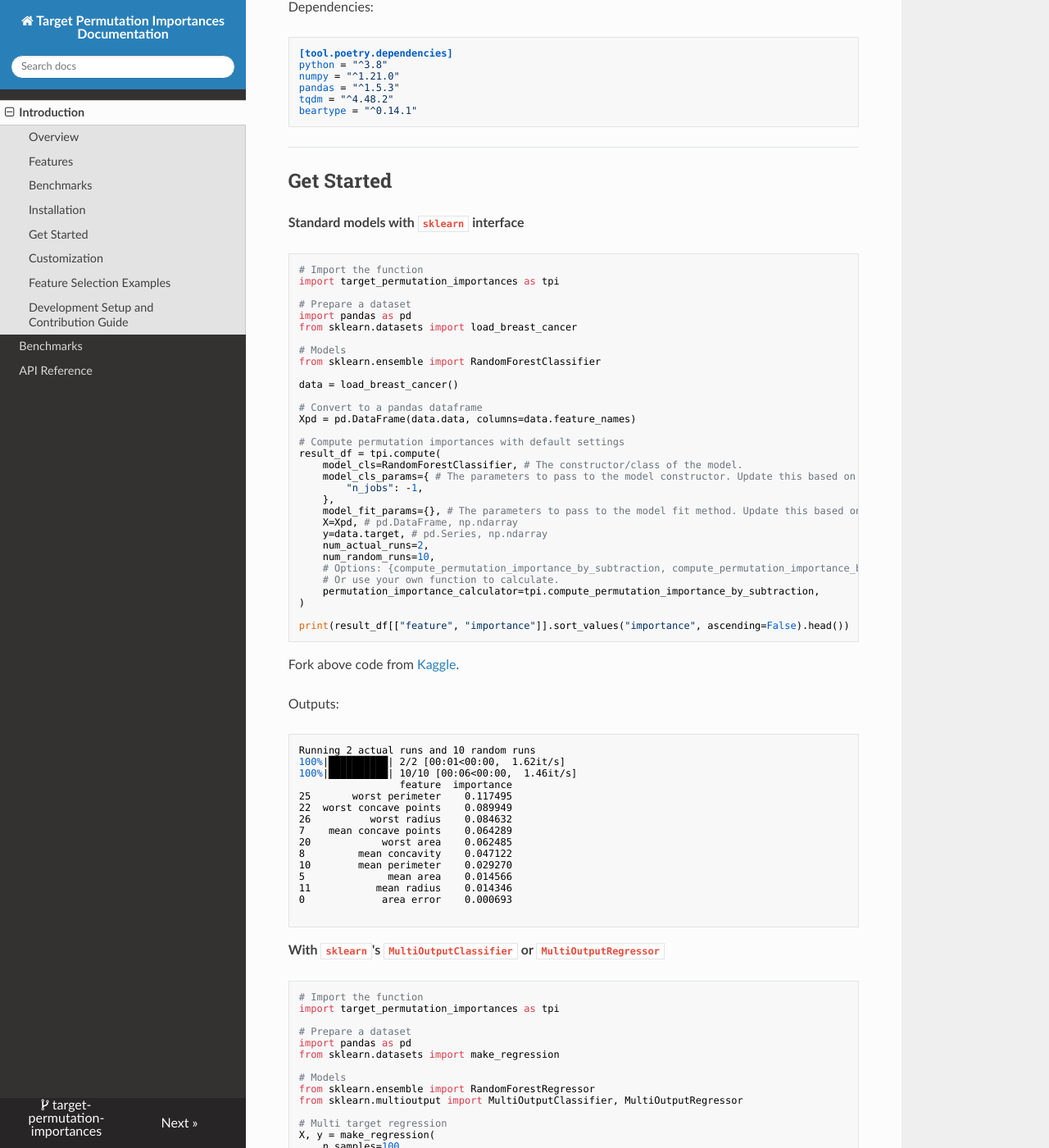
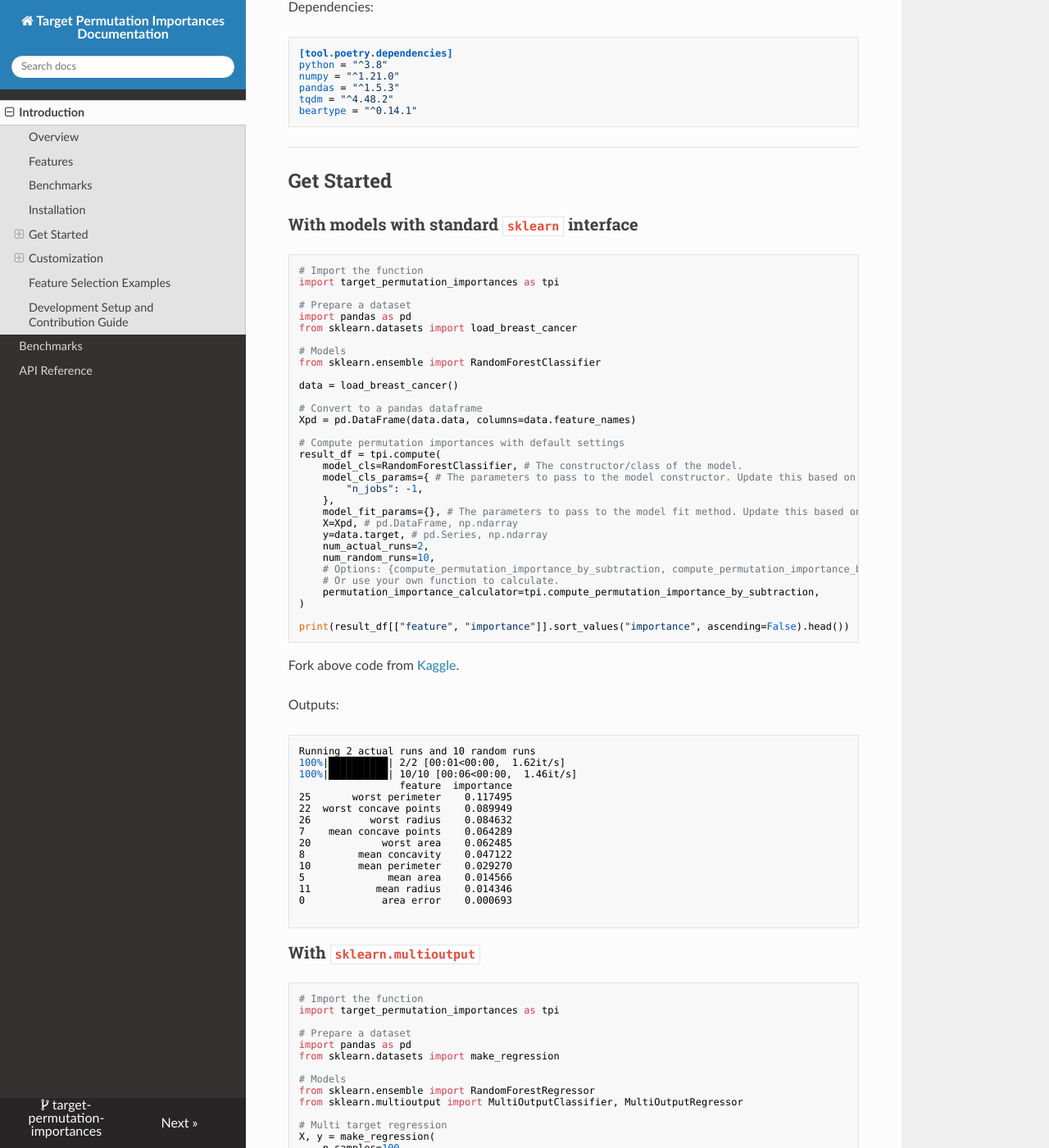
Before and after one commit to kingychiu/target-permutation-importances, an MkDocs documentation site: the page built from docs/index.md, in a window 1280 px wide and 1400 px high, scrolled down 2315 px. Shown: the whole window at 82% size. Built offline with MkDocs 1.6.1, drawn with Linux system fonts in a browser that asks for light colours; nearby versions of some CDN libraries.

Commit message:
Update doc

````diff
--- a/docs/index.md
+++ b/docs/index.md
@@ -100,7 +100,7 @@
 
 ## Get Started
 
-**Standard models with `sklearn` interface**
+### With models with standard `sklearn` interface
 
 ```python
 # Import the function
@@ -158,7 +158,7 @@
 ```
 
 
-**With `sklearn`'s `MultiOutputClassifier` or `MultiOutputRegressor`**
+### With `sklearn.multioutput`
 
 ```python
 # Import the function
@@ -218,7 +218,7 @@
 
 ## Customization
 
-**Changing model or parameters**
+### Changing model or parameters
 
 You can pick your own model by changing
 `model_cls`, `model_cls_params` and `model_fit_params`, for example, using with `LGBMClassifier`
@@ -247,7 +247,7 @@
 It forces the model to explore the importances of different features. In other words, setting these
 parameters avoid a feature from being under-representative in the importance calculation because of having another highly correlated feature.
 
-**Changing null importances calculation**
+### Changing null importances calculation
 
 You can pick your own calculation method by changing `permutation_importance_calculator`.
 There are 2 provided calculations:
@@ -258,7 +258,7 @@
 `PermutationImportanceCalculatorType` specification, you can find it in
 [API Reference](https://target-permutation-importances.readthedocs.io/en/latest/reference/)
 
-**Advance Customization**
+### Advance Customization
 
 This package exposes `generic_compute` to allow advance customization.
 Read [`target_permutation_importances.__init__.py`](https://github.com/kingychiu/target-permutation-importances/blob/main/target_permutation_importances/__init__.py) for details.
````
Also changed, not shown: README.md (+5 -5 lines).
